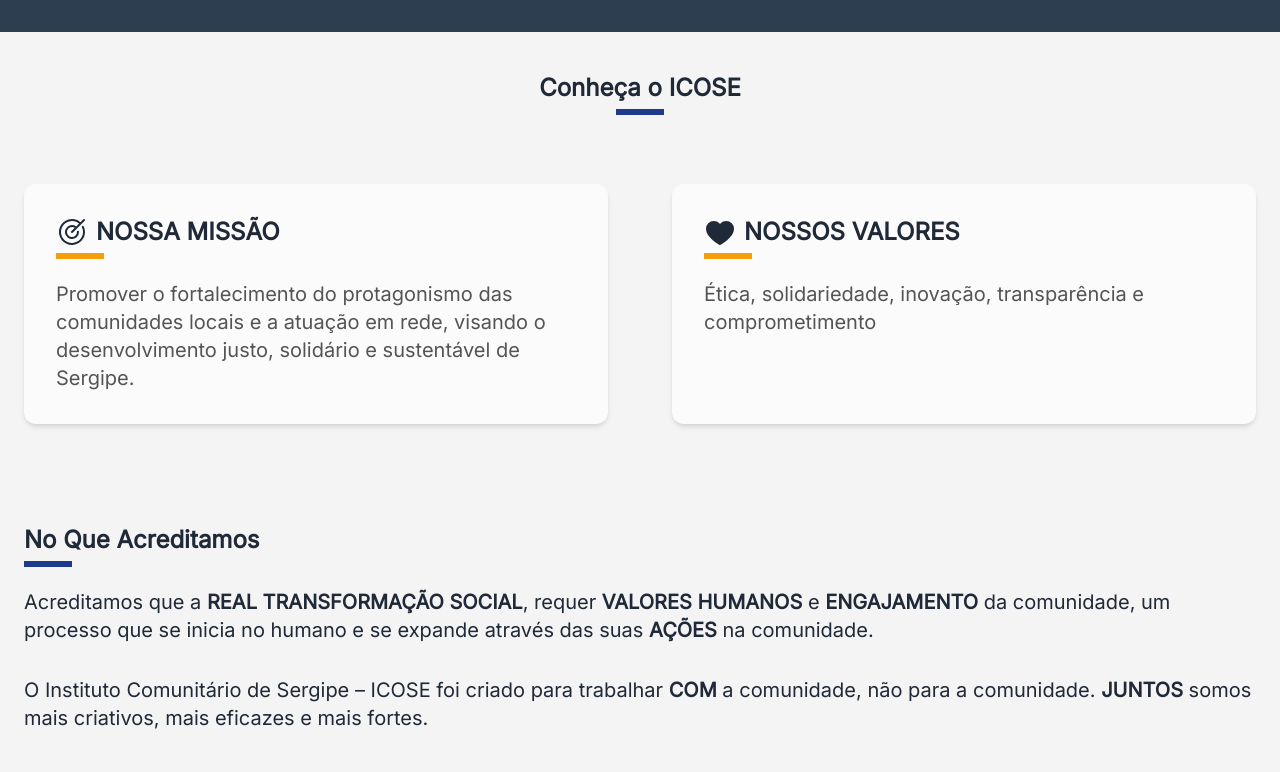
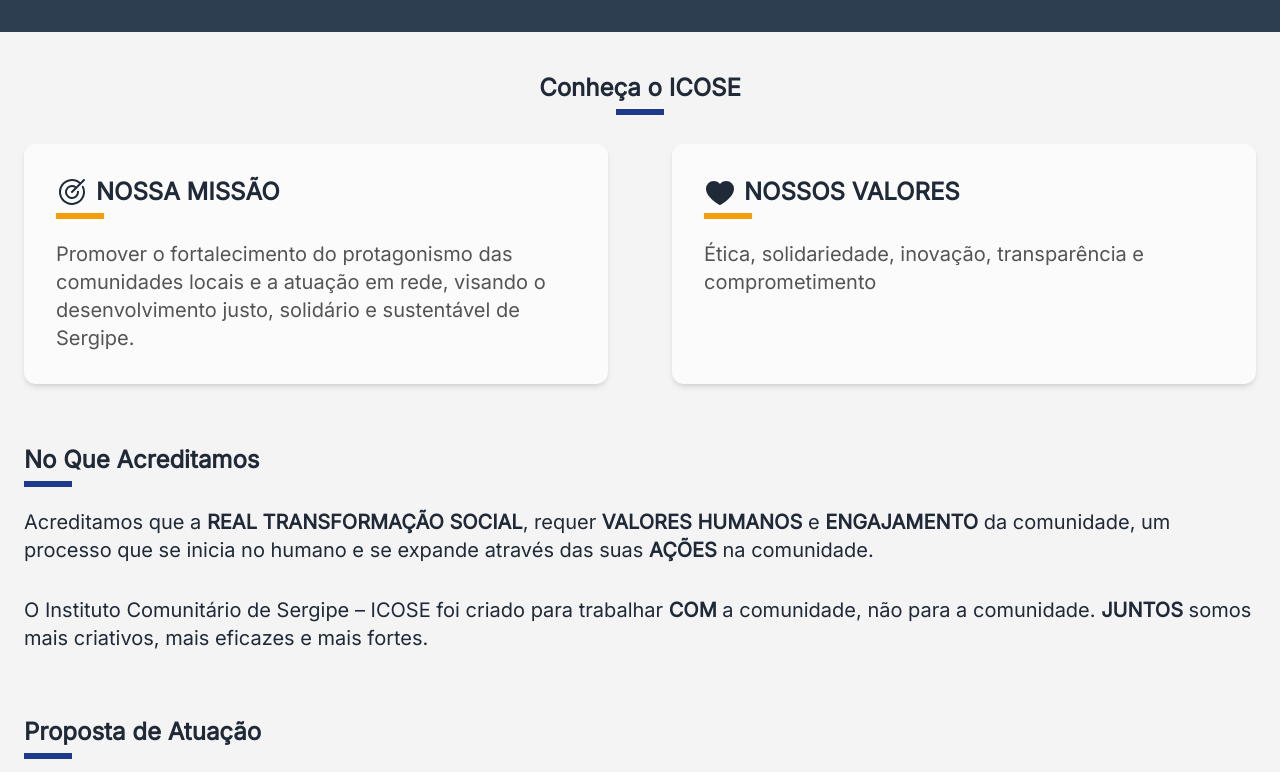
Before and after one commit to softeam-org/icose-web, a React (Vite) app: page / in a window 1280 px wide. Shown: the part 768-1540 px from the top of the page. Built offline with nearby package versions, Linux system fonts and the light colour scheme.

Commit message:
Remove design responsivo no conteúdo da página inicio

```diff
--- a/src/Pages/Inicio.jsx
+++ b/src/Pages/Inicio.jsx
@@ -17,7 +17,7 @@ function Home() {
             content="Conheça o ICOSE"
           />
 
-          <div className="flex flex-col gap-10 xl:gap-20 pt-10 xl:pt-20">
+          <div className="flex flex-col gap-10 pt-10">
             <Cards />
             <Presentation />
           </div>
```
